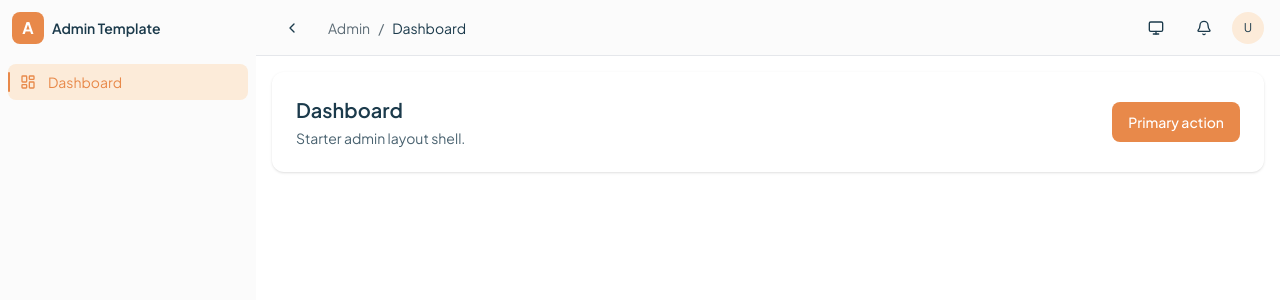
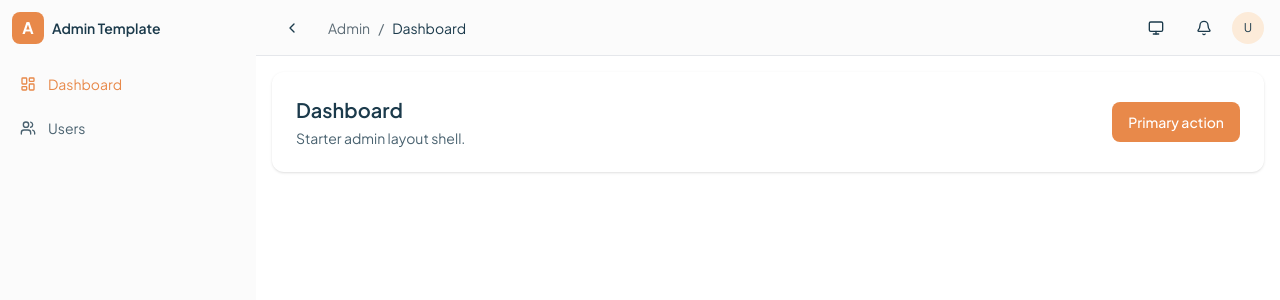
Before and after one commit to razu71/sad, a Vue app: page /admin/dashboard in a window 1280 px wide. Shown: the top 300 px of the page. Built offline with nearby package versions, Linux system fonts and the light colour scheme.

Commit message:
fix sidebar

```diff
--- a/src/components/app/SidebarNav.vue
+++ b/src/components/app/SidebarNav.vue
@@ -57,7 +57,7 @@ function isAllowed(item: NavItem) {
     <div class="flex items-center px-2 py-2">
       <AppLogo :collapsed="collapsed" />
     </div>
-    <nav aria-label="Primary" :class="cn('flex flex-col gap-1 px-2 py-2', collapsed ? 'items-center' : '')">
+    <nav aria-label="Primary" class="flex flex-col gap-1 px-2 py-2">
     <template v-for="item in nav.filter(isAllowed)" :key="itemKey(item)">
       <Collapsible v-if="item.children?.length && !collapsed" :open="Boolean(submenuOpen[itemKey(item)])" @update:open="submenuOpen[itemKey(item)] = $event">
         <template #trigger>
@@ -74,7 +74,7 @@ function isAllowed(item: NavItem) {
             <RouterLink
               v-if="hasTo(child)"
               :to="child.to"
-              class="block rounded-[var(--radius-sm)] px-2 py-1.5 text-sm text-[var(--sidebar-text)]/80 hover:text-[var(--sidebar-active-text)]"
+              class="block rounded-[var(--radius-sm)] px-2 py-2 text-sm text-[var(--sidebar-text)]/80 hover:text-[var(--sidebar-active-text)]"
               @click="emit('navigate', toPath(child))"
             >
               {{ child.label }}
@@ -82,7 +82,7 @@ function isAllowed(item: NavItem) {
             <a
               v-else
               :href="child.href"
-              class="block rounded-[var(--radius-sm)] px-2 py-1.5 text-sm text-[var(--sidebar-text)]/80 hover:text-[var(--sidebar-active-text)]"
+              class="block rounded-[var(--radius-sm)] px-2 py-2 text-sm text-[var(--sidebar-text)]/80 hover:text-[var(--sidebar-active-text)]"
               @click="emit('navigate', toPath(child))"
             >
               {{ child.label }}
@@ -96,18 +96,18 @@ function isAllowed(item: NavItem) {
             v-if="hasTo(item)"
             :to="item.to"
             :class="cn(
-              'relative flex w-10 items-center justify-center rounded-[var(--radius-md)] px-0 py-2 text-sm text-[var(--sidebar-text)]/80 hover:bg-[var(--sidebar-active-bg)] hover:text-[var(--sidebar-active-text)]',
-              isActive(item) ? 'bg-[var(--sidebar-active-bg)] text-[var(--sidebar-active-text)]' : ''
+              'relative flex h-10 w-full items-center rounded-[var(--radius-md)] px-3 py-2 text-sm text-[var(--sidebar-text)]/80 hover:text-[var(--sidebar-active-text)]',
+              isActive(item) ? ' text-[var(--sidebar-active-text)]' : ''
             )"
             @click="emit('navigate', toPath(item))"
           >
-            <span v-if="isActive(item)" class="absolute left-0 top-1/2 h-5 w-0.5 -translate-y-1/2 rounded bg-[var(--primary)]" />
+            <span v-if="isActive(item)" class="absolute left-0 top-1/2 h-5 w-0.5 -translate-y-1/2 rounded" />
             <component v-if="item.icon" :is="item.icon" class="h-4 w-4 shrink-0" />
           </RouterLink>
           <a
             v-else-if="item.href"
             :href="item.href"
-            class="relative flex w-10 items-center justify-center rounded-[var(--radius-md)] px-0 py-2 text-sm text-[var(--sidebar-text)]/80 hover:bg-[var(--sidebar-active-bg)] hover:text-[var(--sidebar-active-text)]"
+            class="relative flex h-10 w-full items-center rounded-[var(--radius-md)] px-3 py-2 text-sm text-[var(--sidebar-text)]/80 hover:text-[var(--sidebar-active-text)]"
           >
             <component v-if="item.icon" :is="item.icon" class="h-4 w-4 shrink-0" />
           </a>
@@ -117,12 +117,12 @@ function isAllowed(item: NavItem) {
         v-else-if="hasTo(item)"
         :to="item.to"
         :class="cn(
-          'relative flex items-center gap-3 rounded-[var(--radius-md)] px-3 py-2 text-sm text-[var(--sidebar-text)]/80 hover:bg-[var(--sidebar-active-bg)] hover:text-[var(--sidebar-active-text)]',
-          isActive(item) ? 'bg-[var(--sidebar-active-bg)] text-[var(--sidebar-active-text)]' : ''
+          'relative flex h-10 items-center gap-3 rounded-[var(--radius-md)] px-3 py-2 text-sm text-[var(--sidebar-text)]/80 hover:text-[var(--sidebar-active-text)]',
+          isActive(item) ? 'text-[var(--sidebar-active-text)]' : ''
         )"
         @click="emit('navigate', toPath(item))"
       >
-        <span v-if="isActive(item)" class="absolute left-0 top-1/2 h-5 w-0.5 -translate-y-1/2 rounded bg-[var(--primary)]" />
+        <span v-if="isActive(item)" class="absolute left-0 top-1/2 h-5 w-0.5 -translate-y-1/2 rounded" />
         <component v-if="item.icon" :is="item.icon" class="h-4 w-4 shrink-0" />
         <span class="truncate">{{ item.label }}</span>
         <ChevronRight v-if="item.children?.length" class="ml-auto h-4 w-4" />
@@ -130,7 +130,7 @@ function isAllowed(item: NavItem) {
       <a
         v-else-if="item.href"
         :href="item.href"
-        class="relative flex items-center gap-3 rounded-[var(--radius-md)] px-3 py-2 text-sm text-[var(--sidebar-text)]/80 hover:bg-[var(--sidebar-active-bg)] hover:text-[var(--sidebar-active-text)]"
+        class="relative flex h-10 items-center gap-3 rounded-[var(--radius-md)] px-3 py-2 text-sm text-[var(--sidebar-text)]/80 hover:text-[var(--sidebar-active-text)]"
       >
         <component v-if="item.icon" :is="item.icon" class="h-4 w-4 shrink-0" />
         <span class="truncate">{{ item.label }}</span>
--- a/src/lib/nav.ts
+++ b/src/lib/nav.ts
@@ -1,4 +1,4 @@
-import { LayoutDashboard } from 'lucide-vue-next'
+import { LayoutDashboard, Users } from 'lucide-vue-next'
 import type { NavItem } from '@/types/NavItem'
 
 export const nav: NavItem[] = [
@@ -7,6 +7,11 @@ export const nav: NavItem[] = [
     to: '/admin/dashboard',
     icon: LayoutDashboard,
   },
+  {
+    label: 'Users',
+    to: '/admin/users',
+    icon: Users,
+  },
 ]
 
 export const adminNav = nav
--- a/src/router/index.ts
+++ b/src/router/index.ts
@@ -24,6 +24,12 @@ const router = createRouter({
           component: () => import('@/pages/admin/DashboardPage.vue'),
           meta: { title: 'Dashboard' },
         },
+        {
+          path: 'users',
+          name: 'AdminUsers',
+          component: () => import('@/pages/admin/DashboardPage.vue'),
+          meta: { title: 'Users' },
+        },
       ],
     },
   ],
```
